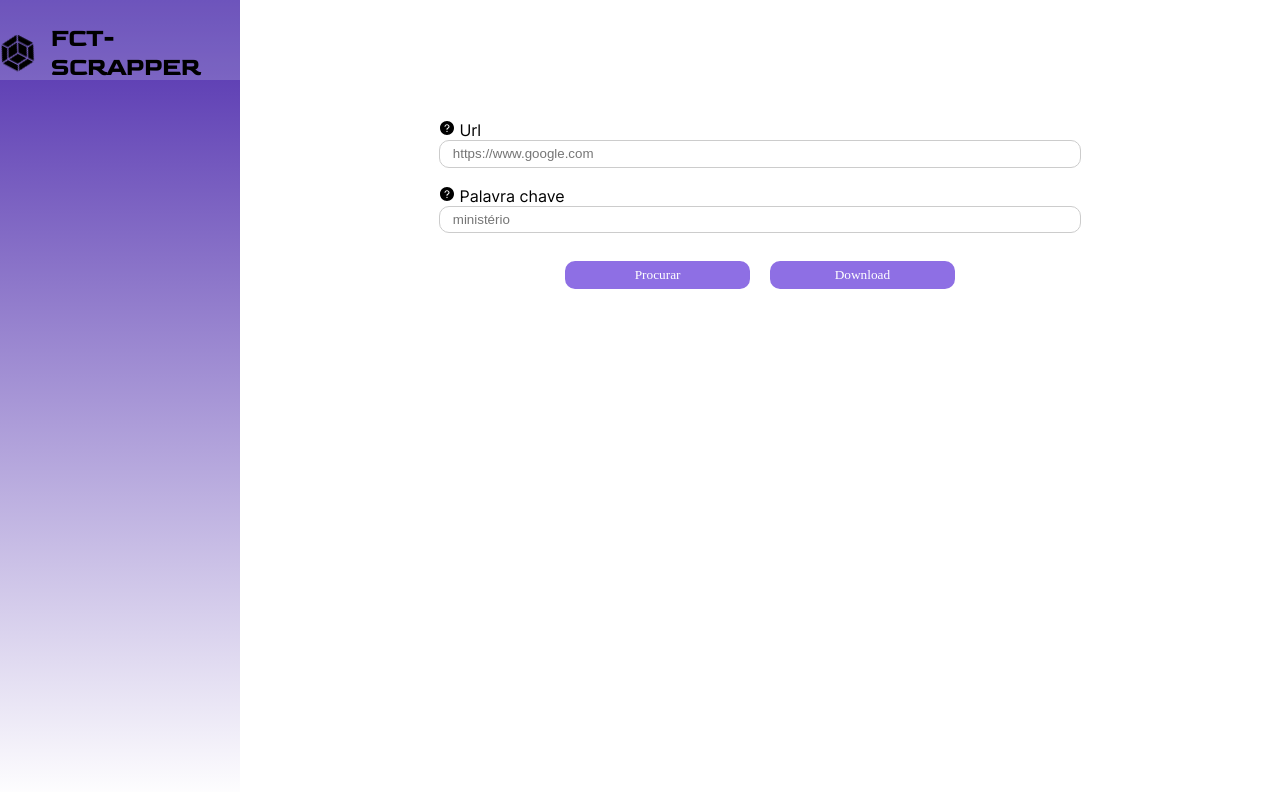
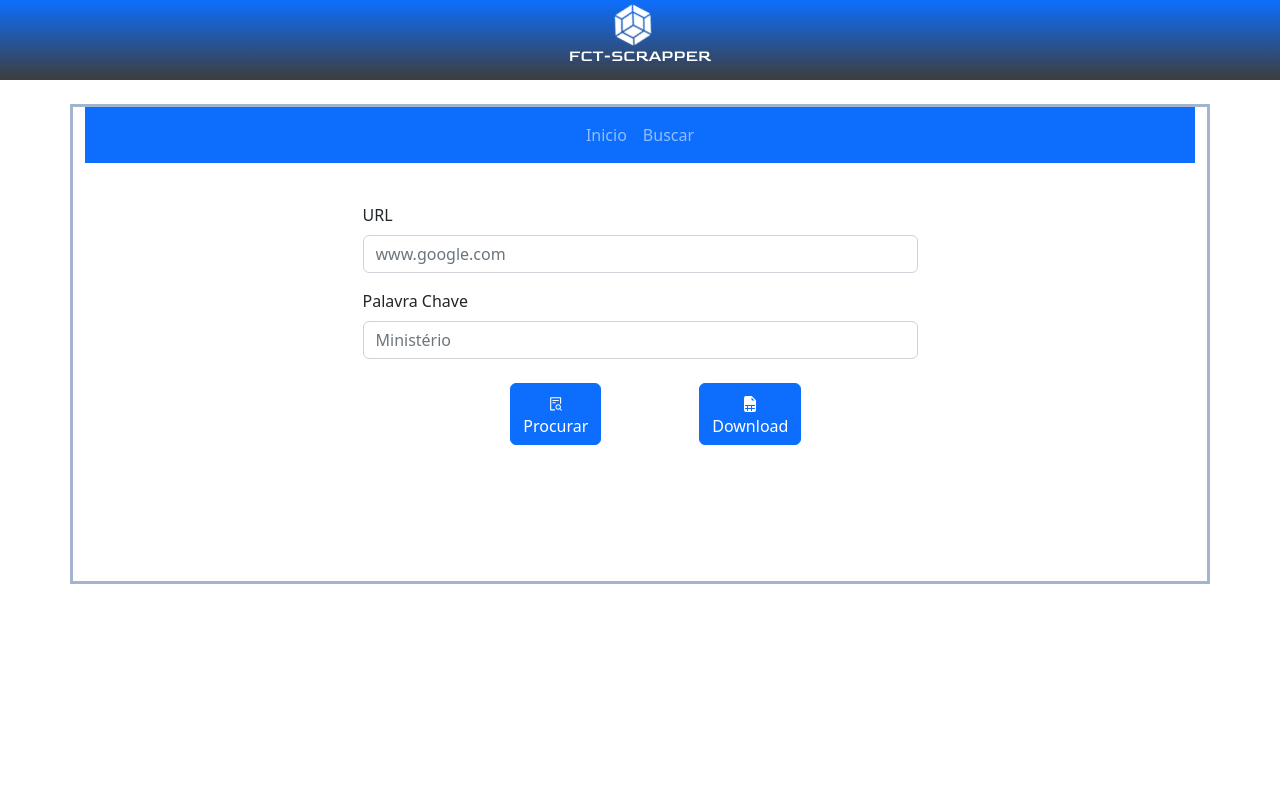
Before and after one commit to pedrotakahashi/tcc-frontend, a React (Create React App) app: page / in a window 1280 px wide. Shown: the top 792 px of the page. Built offline with nearby package versions, Linux system fonts and the light colour scheme.

Commit message:
add: newContent

```diff
--- a/package.json
+++ b/package.json
@@ -10,9 +10,12 @@
     "@types/node": "^16.11.56",
     "@types/react": "^18.0.17",
     "@types/react-dom": "^18.0.6",
+    "bootstrap": "^5.2.3",
     "react": "^18.2.0",
+    "react-bootstrap": "^2.7.0",
     "react-dom": "^18.2.0",
     "react-icons": "^4.6.0",
+    "react-router-dom": "^6.6.2",
     "react-scripts": "5.0.1",
     "typescript": "^4.7.4",
     "web-vitals": "^2.1.4"
--- a/src/Components/Forms/Button/index.tsx
+++ /dev/null
@@ -1,19 +0,0 @@
-import "./styles.css";
-
-interface IButton {
-  text?: string;
-}
-
-const Button = ({ text }: IButton) => {
-  const sayHello = () => {
-    alert("Hello World");
-  };
-
-  return (
-    <button className="button" onClick={sayHello}>
-      {text}
-    </button>
-  );
-};
-
-export default Button;
--- a/src/Components/Forms/Button/styles.css
+++ /dev/null
@@ -1,15 +0,0 @@
-.button {
-  background-color: #8e6fe4;
-  color: #fff;
-  height: 6vh;
-  width: 16vw;
-  border: 10px solid;
-  border-radius: 20px;
-  transition: 0.5s;
-  font-family: InterD;
-}
-.button:hover {
-  background-color: #8e6fe4;
-  opacity: 0.3;
-  transition: 0.5s ease-in-out;
-}
--- a/src/Components/Pages/Content/index.tsx
+++ b/src/Components/Pages/Content/index.tsx
@@ -1,31 +1,57 @@
-import Button from "../../Forms/Button";
-import Input from "../../Forms/Inputs";
-
+import Button from 'react-bootstrap/Button';
+import { AiOutlineFileSearch } from "react-icons/ai";
+import { BsFileEarmarkSpreadsheetFill } from "react-icons/bs";
 import "./styles.css";
+import { submit } from "../../../Service/Utils/utils";
+import { Container, Nav, Navbar } from "react-bootstrap";
+import Row from "react-bootstrap/esm/Row";
+import Col from "react-bootstrap/esm/Col";
+import Form from 'react-bootstrap/Form';
 
 const Content = () => {
   return (
     <>
-      <div className="conteudo">
-        <Input
-          text="Url"
-          tooltipText="É o caminho do site de pesquisa que se deseja"
-          placeholder="https://www.google.com"
-        />
-        <Input
-          text="Palavra chave"
-          tooltipText="São as palavras chaves que desejamos procurar"
-          placeholder="ministério"
-        />
-        <div className="buttons-form">
-          <span>
-            <Button text="Procurar" />
-          </span>
-          <span>
-            <Button text="Download" />
-          </span>
-        </div>
-      </div>
+    <Container className="main-container mt-4">
+      <Row>
+        <Col md={12} sm={12} xs={12}>
+          <Navbar bg="primary" collapseOnSelect expand="md" variant="dark">
+            <Container >
+              <Navbar.Toggle aria-controls="responsive-navbar-nav" />
+                <Navbar.Collapse id="responsive-navbar-nav" className="justify-content-center">
+                  <Nav>
+                    <Nav.Link href="#home">Inicio</Nav.Link>
+                      <Nav.Link href="#home">Buscar</Nav.Link>
+                  </Nav>
+                </Navbar.Collapse>
+              </Container>
+        </Navbar>
+        </Col>
+      </Row>
+
+      <Row bsPrefix="content-page">
+        <Col md={6} sm={12} xs={12}>
+          <Form>
+            <Form.Group>
+              <Form.Label>URL</Form.Label>
+              <Form.Control placeholder="www.google.com" />
+            </Form.Group>
+            <Form.Group className='mt-3'>
+              <Form.Label>Palavra Chave</Form.Label>
+              <Form.Control placeholder="Ministério" />
+            </Form.Group>
+          </Form>
+        </Col>
+      </Row>
+
+      <Row className="button-form mt-4">
+        <Col md={2} sm={4} >
+          <Button onClick={submit}> <AiOutlineFileSearch /><br/>Procurar</Button>
+        </Col>
+        <Col md={1} sm={4} >
+          <Button><BsFileEarmarkSpreadsheetFill /><br/>Download</Button>
+        </Col>
+      </Row>
+    </Container>
     </>
   );
 };
--- a/src/Components/Pages/Content/styles.css
+++ b/src/Components/Pages/Content/styles.css
@@ -1,11 +1,20 @@
-.conteudo {
-  display: flex;
-  flex-direction: column;
-  padding-top: 15vh;
-  margin: 0 auto;
+.main-container{
+  border: solid;
+  border-color: #a3b4ce;
+  max-width: 20vw;
+  width: 20vw;
+  height: 60vh;
+  margin-top: 5vh;
 }
 
-.buttons-form {
+.content-page {
+  display: flex;
+  justify-content: center;
+  padding-top: 5vh;
+}
+
+
+.button-form{
   display: flex;
   justify-content: center;
 }
--- /dev/null
+++ b/src/Components/Pages/Header/index.tsx
@@ -0,0 +1,17 @@
+import { SiWebpack } from "react-icons/si";
+import "./styles.css";
+
+const Header = () =>{
+return (
+    <>
+      <div className="back-header">
+        <div className="content-header">
+          <SiWebpack className="header-icon" id="header-icon" />
+          <span> FCT-SCRAPPER</span>
+        </div>
+     </div>
+    </>
+)
+}
+
+export default Header;
--- /dev/null
+++ b/src/Components/Pages/Header/styles.css
@@ -0,0 +1,46 @@
+@font-face {
+    font-family: Goldman;
+    src: url(../../../Assets/Goldman-Regular.ttf);
+  }
+
+  .back-header:first-child {
+    opacity: 1;
+    background-image: linear-gradient(#0d6efd, #3d3d3d);
+    background-color: rgba(142, 144, 160, 0.4);
+    color: #ffffff;
+    height: 10vh;
+    width: 100vw;
+    padding-top: 5px;
+  }
+  .content-header {
+    display: flex;
+    justify-content: center;
+    align-items: center;
+    flex-direction: column;
+    font-family: Goldman;
+  }
+  .header-icon {
+    width: 40px;
+    height: 40px;
+    margin-right: 15px;
+    -webkit-animation: header-icon 3s infinite;
+    -moz-animation: header-icon 3s infinite;
+    -ms-animation: header-icon 3s infinite;
+    animation: header-icon 3s infinite;
+    -webkit-animation-timing-function: linear;
+    -moz-animation-timing-function: linear;
+    -ms-animation-timing-function: linear;
+    animation-timing-function: linear;
+  }
+
+  @keyframes header-icon {
+    100% {
+      -moz-transform: rotate(360deg);
+      -ms-transform: rotate(360deg);
+      transform: rotate(360deg);
+    }
+  }
+
+  .goku{
+    color: red;
+  }
--- a/src/Components/Pages/SideMenu/index.tsx
+++ b/src/Components/Pages/SideMenu/index.tsx
@@ -1,15 +1,38 @@
-import { SiWebpack } from "react-icons/si";
+
+import { Col, Container, Row } from 'react-bootstrap';
+import Nav from 'react-bootstrap/Nav';
+
 import "./styles.css";
 const SideMenu = () => {
   return (
-    <div className="header">
-      <div className="back-header">
-        <div className="content-header">
-          <SiWebpack className="header-icon" id="header-icon" />
-          <h2> FCT-SCRAPPER</h2>
-        </div>
-      </div>
-    </div>
+<>
+<Container fluid>
+    <Row>
+        <Col md={4}>
+            <Nav className=" d-none d-md-block bg-dark sidebar" >
+                <div className="sidebar-sticky"></div>
+                <Nav.Item>
+                    <Nav.Link href="/home">Active</Nav.Link>
+                </Nav.Item>
+                <Nav.Item>
+                    <Nav.Link eventKey="link-1">Link</Nav.Link>
+                </Nav.Item>
+                <Nav.Item>
+                    <Nav.Link eventKey="link-2">Link</Nav.Link>
+                </Nav.Item>
+                <Nav.Item>
+                <Nav.Link eventKey="disabled" disabled>
+                Disabled
+                </Nav.Link>
+            </Nav.Item>
+        </Nav>
+        </Col>
+    </Row>
+</Container>
+
+
+</>
+
   );
 };
 
--- a/src/Components/Pages/SideMenu/styles.css
+++ /dev/null
@@ -1,48 +0,0 @@
-@font-face {
-  font-family: Goldman;
-  src: url(../../../Assets/Goldman-Regular.ttf);
-}
-
-.header {
-  background-image: linear-gradient(#4f2dad, #ffffff);
-  width: 30vh;
-  height: 100vh;
-  max-height: 100%;
-}
-.back-header {
-  background-color: white;
-  opacity: 0.2;
-}
-.back-header:first-child {
-  opacity: 1;
-  background-color: rgba(230, 241, 244, 0.2);
-  height: 10vh;
-}
-.content-header {
-  display: flex;
-  justify-content: center;
-  align-items: center;
-  font-family: Goldman;
-  padding-top: 3vh;
-}
-.header-icon {
-  width: 40px;
-  height: 40px;
-  margin-right: 15px;
-  -webkit-animation: header-icon 3s infinite;
-  -moz-animation: header-icon 3s infinite;
-  -ms-animation: header-icon 3s infinite;
-  animation: header-icon 3s infinite;
-  -webkit-animation-timing-function: linear;
-  -moz-animation-timing-function: linear;
-  -ms-animation-timing-function: linear;
-  animation-timing-function: linear;
-}
-
-@keyframes header-icon {
-  100% {
-    -moz-transform: rotate(360deg);
-    -ms-transform: rotate(360deg);
-    transform: rotate(360deg);
-  }
-}
--- a/src/Components/Pages/index.tsx
+++ b/src/Components/Pages/index.tsx
@@ -1,14 +1,11 @@
-import SideMenu from "./SideMenu";
 import Content from "./Content";
+import Header from "./Header";
 
-import "./styles.css";
 export const Main = () => {
   return (
     <>
-      <div className="main-content">
-        <SideMenu />
+        <Header />
         <Content />
-      </div>
     </>
   );
 };
--- /dev/null
+++ b/src/Service/Utils/utils.js
@@ -0,0 +1,3 @@
+export const submit = () =>{
+    return console.log('oi')
+}
--- a/src/index.tsx
+++ b/src/index.tsx
@@ -2,6 +2,7 @@ import React from "react";
 import ReactDOM from "react-dom/client";
 import { Main } from "./Components/Pages";
 import "./styles.css";
+import 'bootstrap/dist/css/bootstrap.min.css';
 
 const root = ReactDOM.createRoot(
   document.getElementById("root") as HTMLElement
```
Also changed, not shown: 1 other file (tests, documents, lock files or other folders).
